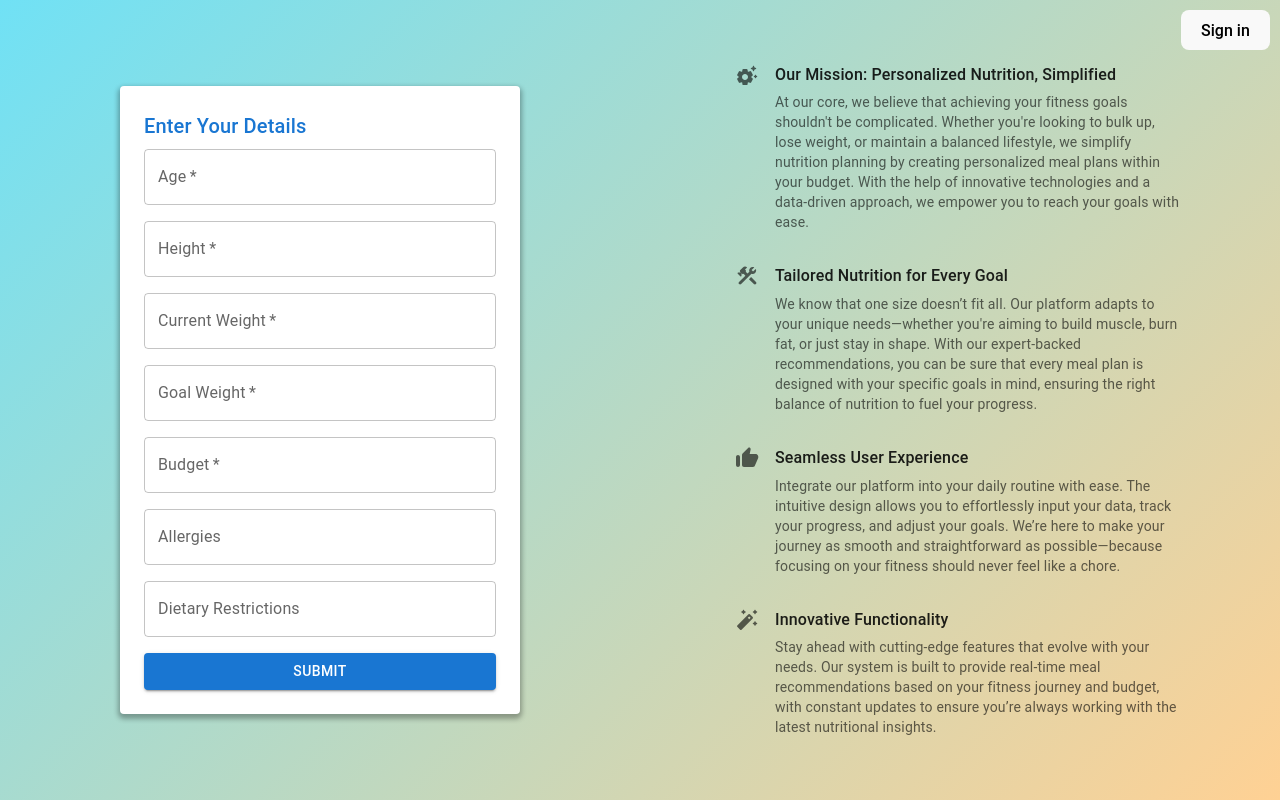
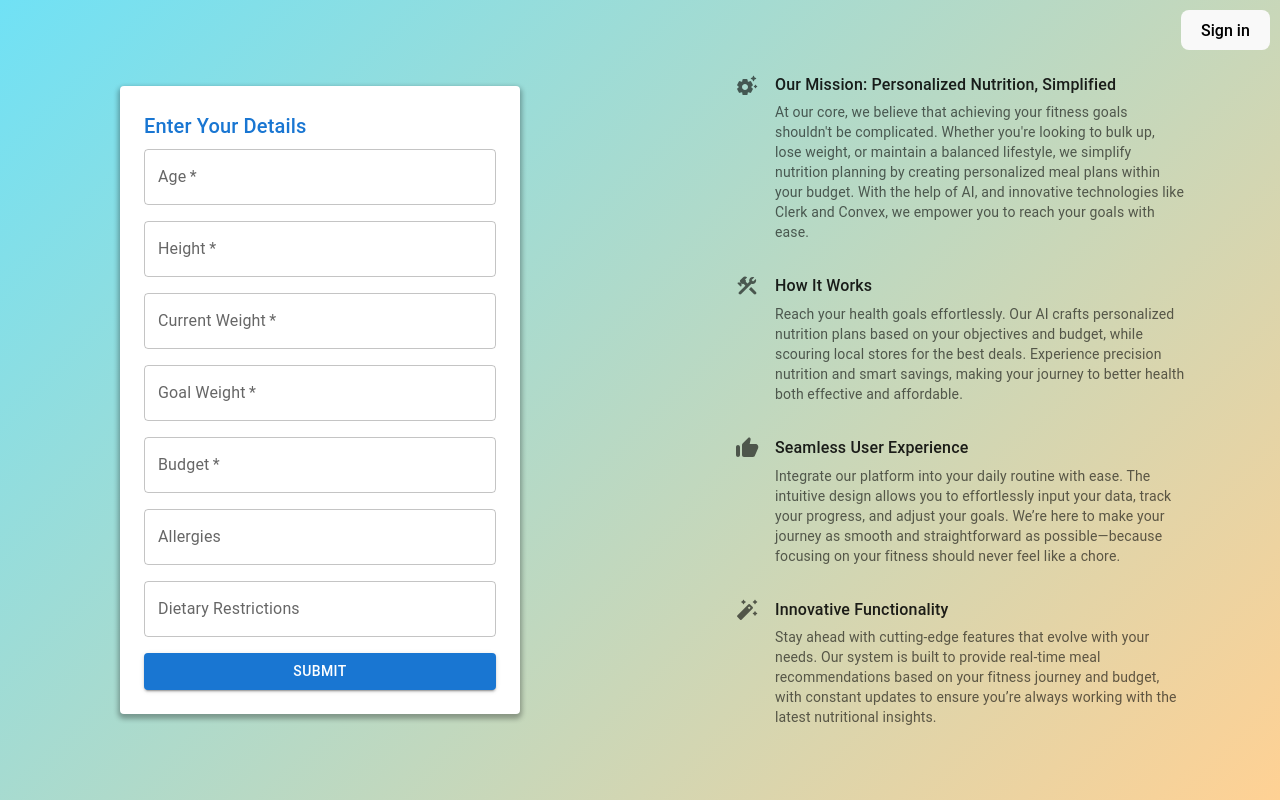
Before and after one commit to gus-droid/PARTIALJOBS, a React (Vite) app in the folder clerk-react/: page / in a window 1280 px wide. Built offline with nearby package versions, Linux system fonts and the light colour scheme; no server answers; the HTML template or start-up script is replaced by a standard one.

Commit message:
Updated Info Section

```diff
--- a/clerk-react/src/FormPage.tsx
+++ b/clerk-react/src/FormPage.tsx
@@ -12,13 +12,13 @@ const items = [
         icon: <SettingsSuggestRoundedIcon sx={{ color: 'text.secondary' }} />,
         title: 'Our Mission: Personalized Nutrition, Simplified',
         description:
-            'At our core, we believe that achieving your fitness goals shouldn\'t be complicated. Whether you\'re looking to bulk up, lose weight, or maintain a balanced lifestyle, we simplify nutrition planning by creating personalized meal plans within your budget. With the help of innovative technologies and a data-driven approach, we empower you to reach your goals with ease.',
+            'At our core, we believe that achieving your fitness goals shouldn\'t be complicated. Whether you\'re looking to bulk up, lose weight, or maintain a balanced lifestyle, we simplify nutrition planning by creating personalized meal plans within your budget. With the help of AI, and innovative technologies like Clerk and Convex, we empower you to reach your goals with ease.',
     },
     {
         icon: <ConstructionRoundedIcon sx={{ color: 'text.secondary' }} />,
-        title: 'Tailored Nutrition for Every Goal',
+        title: 'How It Works',
         description:
-            'We know that one size doesn’t fit all. Our platform adapts to your unique needs—whether you\'re aiming to build muscle, burn fat, or just stay in shape. With our expert-backed recommendations, you can be sure that every meal plan is designed with your specific goals in mind, ensuring the right balance of nutrition to fuel your progress.',
+            'Reach your health goals effortlessly. Our AI crafts personalized nutrition plans based on your objectives and budget, while scouring local stores for the best deals. Experience precision nutrition and smart savings, making your journey to better health both effective and affordable.',
     },
     {
         icon: <ThumbUpAltRoundedIcon sx={{ color: 'text.secondary' }} />,
```
